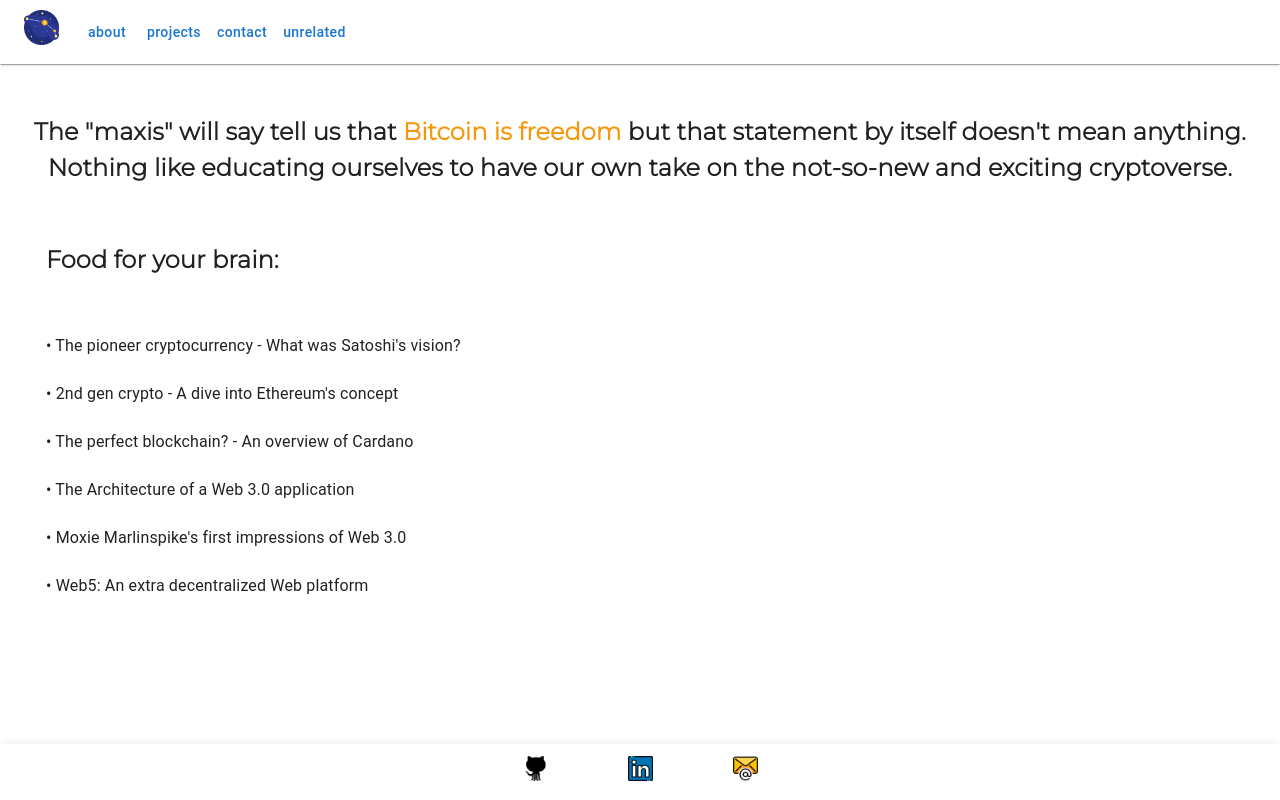
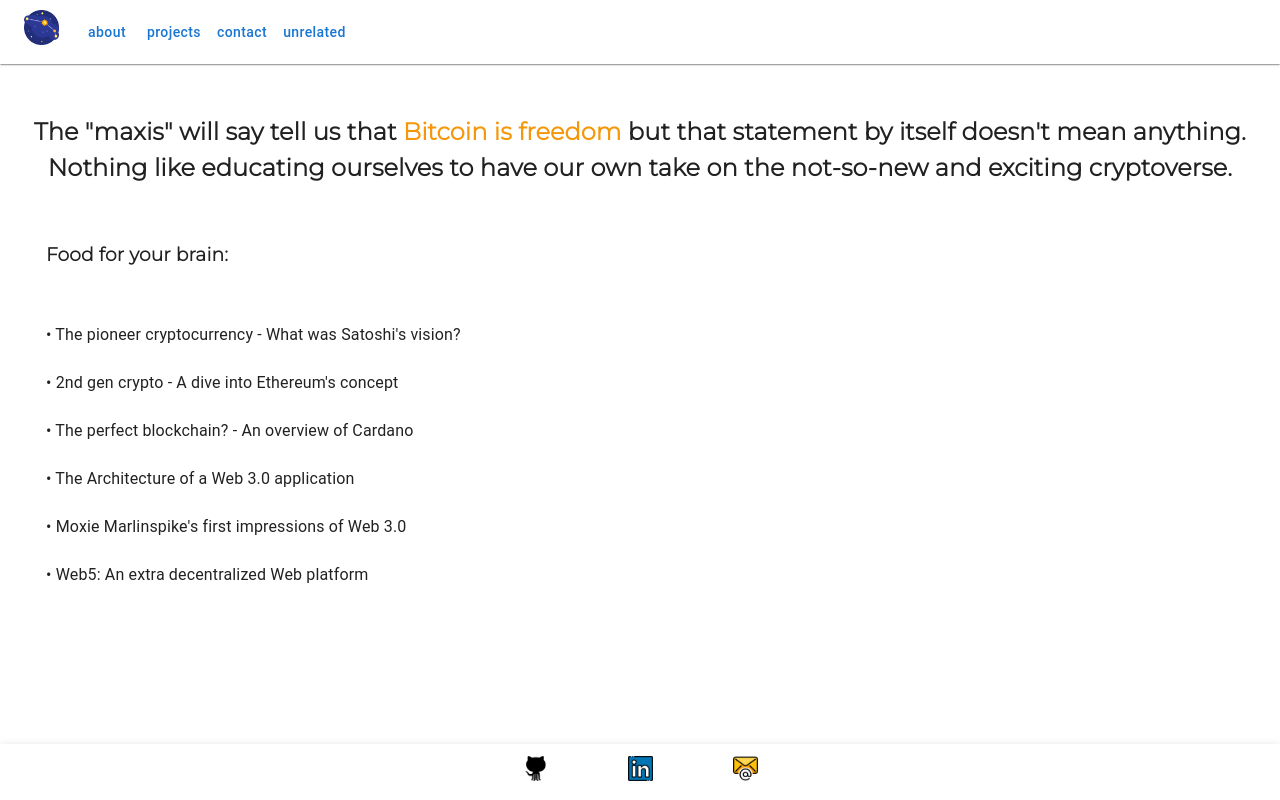
Before and after one commit to vntero/vntero-dot-com, a React (Create React App) app: page /blockchain in a window 1280 px wide. Built offline with nearby package versions, Linux system fonts and the light colour scheme.

Commit message:
changd font size in blockchain subtitle

```diff
--- a/src/components/Blockchain.jsx
+++ b/src/components/Blockchain.jsx
@@ -18,7 +18,7 @@
 
              <Box sx={{ width: '100%', maxWidth: 460, bgcolor: 'background.paper' }}>
                     <nav aria-label="main mailbox folders">
-                        <List><ListItem><h1>Food for your brain:</h1></ListItem></List>
+                        <List><ListItem><h3>Food for your brain:</h3></ListItem></List>
                     </nav>
 
                     <nav aria-label="secondary mailbox folders">
```
